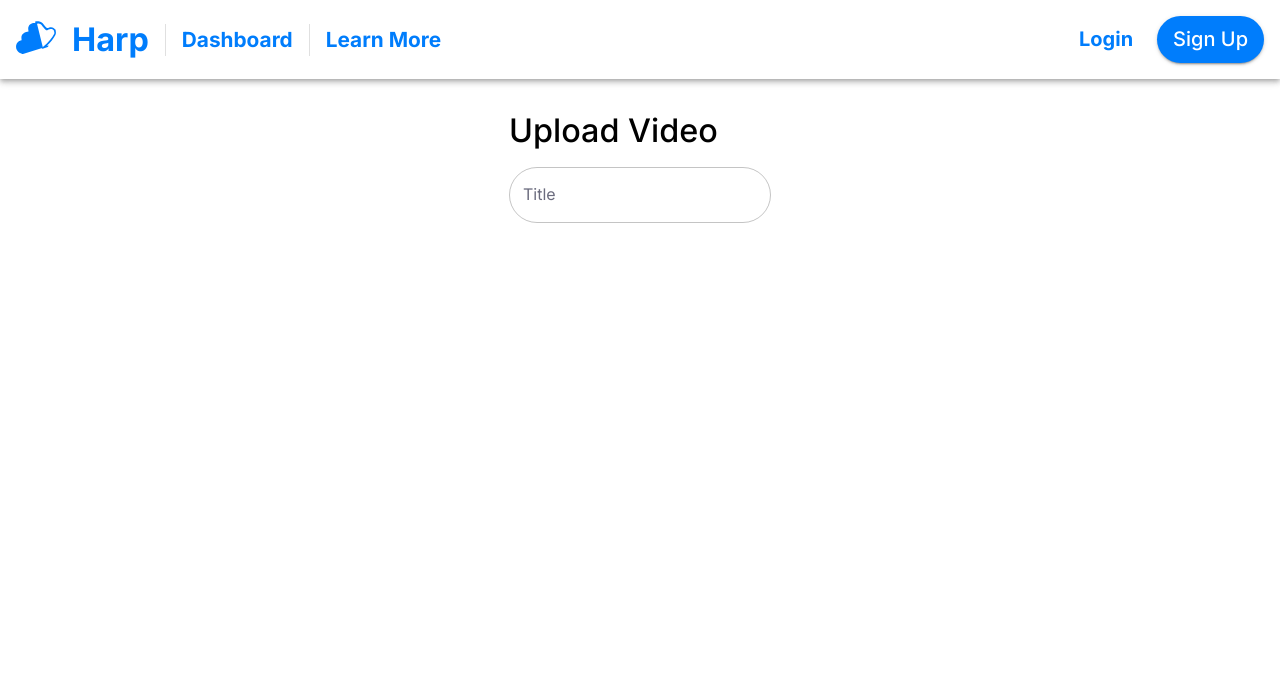
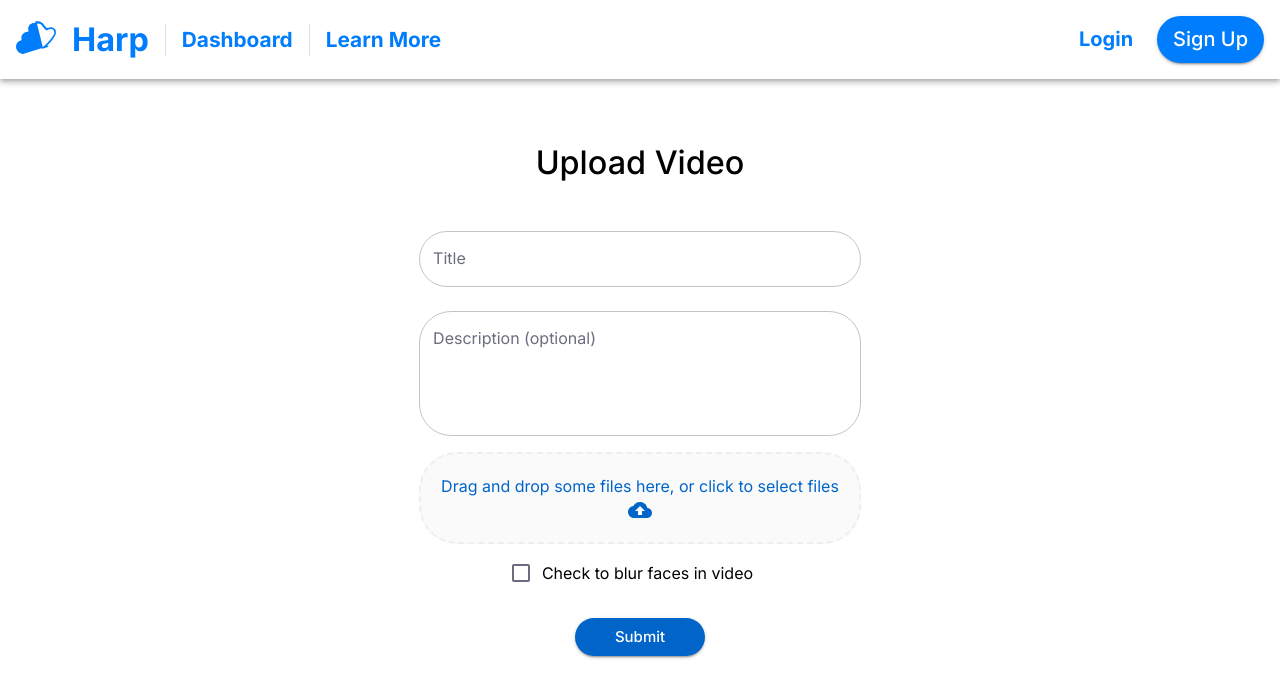
Before and after one commit to COSC-499-W2023/year-long-project-team-3, a Next.js app: page /new/video/upload in a window 1280 px wide. Shown: the top 698 px of the page. Built offline with nearby package versions, Linux system fonts and the light colour scheme; no server answers.

Commit message:
Continued work on form to upload videos by adding in drag and drop for file instead of button

```diff
--- a/package.json
+++ b/package.json
@@ -43,6 +43,7 @@
         "prisma-uml": "^1.1.18",
         "react": "latest",
         "react-dom": "latest",
+        "react-dropzone": "^14.2.3",
         "react-player": "^2.14.1",
         "react-toastify": "^9.1.3",
         "styled-components": "^6.1.1",
--- a/src/app/new/video/upload/page.tsx
+++ b/src/app/new/video/upload/page.tsx
@@ -4,7 +4,7 @@ import { Box } from '@mui/material'
 export default function UploadVideoPage() {
     return (
         <>
-            <Box sx={{display: 'flex', py: '2rem', alignItems: 'center', justifyContent: 'center'}}>
+            <Box sx={{display: 'flex', py: '4rem', alignItems: 'center', justifyContent: 'center'}}>
                 <UploadVideoForm />
             </Box>
         </>
--- /dev/null
+++ b/src/components/Dropzone/index.tsx
@@ -0,0 +1,56 @@
+import React, { useCallback } from 'react'
+import {useDropzone} from 'react-dropzone'
+import styled from 'styled-components'
+import { CloudUpload as CloudUploadIcon } from '@mui/icons-material'
+import { Typography } from '@mui/material'
+import { theme } from '../ThemeRegistry/theme'
+
+const getColor = (props) => {
+    if (props.isDragAccept) {
+        return '#00e676'
+    }
+    if (props.isDragReject) {
+        return '#ff1744'
+    }
+    if (props.isFocused) {
+        return '#2196f3'
+    }
+    return '#eeeeee'
+}
+
+const Container = styled.div`
+  flex: 1;
+  display: flex;
+  flex-direction: column;
+  align-items: center;
+  padding: 20px;
+  border-width: 2px;
+  border-radius: 38px;
+  border-color: ${ props => getColor(props) };
+  border-style: dashed;
+  background-color: #fafafa;
+  color: #bdbdbd;
+  outline: none;
+  transition: border .24s ease-in-out;
+`
+
+export function StyledDropzone(props: any) {
+    const { setFieldValue } = props
+    const {
+        getRootProps,
+        getInputProps,
+        isFocused,
+        isDragAccept,
+        isDragReject,
+    } = useDropzone({accept: {'video/*': ['.mp4', '.mob']}, maxFiles: 1, onDrop: acceptedFiles => {
+        setFieldValue('file', acceptedFiles[0])
+    }})
+
+    return (
+        <Container {...getRootProps({isFocused, isDragAccept, isDragReject})}>
+            <input {...getInputProps()} />
+            <Typography color={theme.palette.secondary.main}>Drag and drop some files here, or click to select files</Typography>
+            <CloudUploadIcon color='secondary' />
+        </Container>
+    )
+}
--- a/src/components/UploadVideoForm/index.tsx
+++ b/src/components/UploadVideoForm/index.tsx
@@ -1,22 +1,37 @@
 'use client'
 
 import React from 'react'
-import { Box } from '@mui/material'
+import { Box, Button, Checkbox, FormControlLabel } from '@mui/material'
 import Typography from '@mui/material/Typography'
 import TextField from '@mui/material/TextField'
 import { useFormik } from 'formik'
-import { UserSignUpData } from '@/types/auth/user'
 import { ObjectSchema } from 'yup'
 import * as yup from 'yup'
-import { getEmailRegex } from '@/utils/verification'
 import { VideoUploadData } from '@/types/video/video'
+import { CloudUpload as CloudUploadIcon } from '@mui/icons-material'
+import { styled } from '@mui/material/styles'
+import logger from '@/utils/logger'
+import Dropzone from 'react-dropzone'
+import { StyledDropzone } from '../Dropzone'
+
+const VisuallyHiddenInput = styled('input')({
+    clipPath: 'inset(50%)',
+    height: 1,
+    overflow: 'hidden',
+    position: 'absolute',
+    bottom: 0,
+    left: 0,
+    whiteSpace: 'nowrap',
+    width: 1,
+})
+
 
 export default function UploadVideoForm() {
     const formik = useFormik<VideoUploadData>({
         initialValues: {
             title: '',
             description: '',
-            video: '',
+            file: null,
             blurFace: false,
         },
         validationSchema: validationSchema,
@@ -24,11 +39,47 @@ export default function UploadVideoForm() {
     })
 
     return (
-        <Box>
+        <Box
+            sx={{
+                display: 'flex',
+                flexDirection: 'column',
+                alignItems: 'center',
+                minWidth: 'md',
+            }}
+        >
             <Typography variant='h4' sx={{ fontWeight: 'medium' }}>
                 Upload Video
             </Typography>
             <form onSubmit={formik.handleSubmit} noValidate>
+                <Box
+                    gap={1}
+                    sx={{
+                        p: 5,
+                        display: 'flex',
+                        flexDirection: 'column',
+                        alignItems: 'center',
+                        minWidth: 'md',
+                        '& .MuiTextField-root': { my: 1, mx: 7, width: '100%' },
+                    }}
+                >
+                    {/*<Box sx={{flexGrow: 2, display: 'flex', alignItems: 'center', gap: '1rem'}}>*/}
+                    {/*    <Button component='label' variant='contained' startIcon={<CloudUploadIcon />}>*/}
+                    {/*    Upload*/}
+                    {/*        <VisuallyHiddenInput*/}
+                    {/*            data-cy='test-input'*/}
+                    {/*            type='file'*/}
+                    {/*            accept='.mp4, .mov'*/}
+                    {/*            onChange={(event) => {*/}
+                    {/*                if(event?.currentTarget.files == null)*/}
+                    {/*                {throw Error()}*/}
+                    {/*                formik.setFieldValue('file', event.currentTarget.files[0])*/}
+                    {/*            }}*/}
+                    {/*        />*/}
+                    {/*    </Button>*/}
+                    {/*    <Typography variant='body1'>*/}
+                    {/*    No file uploaded*/}
+                    {/*    </Typography>*/}
+                    {/*</Box>*/}
                     <TextField
                         margin='normal'
                         variant='outlined'
@@ -42,16 +93,62 @@ export default function UploadVideoForm() {
                         FormHelperTextProps={{ style: { position: 'absolute', bottom: -20 } }}
                         helperText={formik.touched.title && formik.errors.title}
                     />
+                    <TextField
+                        margin='normal'
+                        variant='outlined'
+                        type='text'
+                        label='Description (optional)'
+                        name='description'
+                        multiline
+                        minRows={4}
+                        value={formik.values.description}
+                        onChange={formik.handleChange}
+                        onBlur={formik.handleBlur}
+                        error={formik.touched.description && Boolean(formik.errors.description)}
+                        // this ensures the layout does not get shifted by the helper text
+                        FormHelperTextProps={{ style: { position: 'absolute', bottom: -20 } }}
+                        helperText={formik.touched.description && formik.errors.description}
+                        data-cy='description'
+                    />
+                    <StyledDropzone setFieldValue={formik.setFieldValue} />
+                    {/*<Typography variant='h6' sx={{maxWidth: '25rem'}}>*/}
+                    {/*    To guard your privacy, our service allows you to blur all faces in any video you upload*/}
+                    {/*</Typography>*/}
+                    <FormControlLabel
+                        control={
+                            <Checkbox
+                                checked={formik.values.blurFace}
+                                onChange={formik.handleChange}
+                                onBlur={formik.handleBlur}
+                                name='blurFace'
+                                color='secondary'
+                            />
+                        }
+                        label='Check to blur faces in video'
+                    />
+                    <Button
+                        type='submit'
+                        variant='contained'
+                        sx={{ mt: 2, px: 5, fontSize: 15, borderRadius: 28, textTransform: 'capitalize' }}
+                        data-cy='submit'
+                        color='secondary'
+                    >
+                        Submit
+                    </Button>
+                </Box>
             </form>
         </Box>
     )
 }
 
 async function handleSubmit(videoUploadData: VideoUploadData) {
-
+    console.log('Hello')
+    console.log(videoUploadData)
 }
 
-const validationSchema: ObjectSchema<UserSignUpData> = yup.object().shape({
-    email: yup.string().matches(getEmailRegex(), 'Enter a valid email').required('Email is required'),
-    password: yup.string().required('Enter your password'),
+const validationSchema: ObjectSchema<VideoUploadData> = yup.object().shape({
+    title: yup.string().required('Video title is required'),
+    description: yup.string().notRequired(),
+    file: yup.mixed().required('You must select a file to upload'),
+    blurFace: yup.boolean().required(),
 })
--- a/src/types/video/video.ts
+++ b/src/types/video/video.ts
@@ -1,6 +1,6 @@
 export type VideoUploadData = {
     title: string,
     description: string,
-    video: any,
+    file: File | null,
     blurFace: boolean,
 }
```
Also changed, not shown: 1 other file (tests, documents, lock files or other folders). Lines whose indentation alone changed are shown as unchanged.
